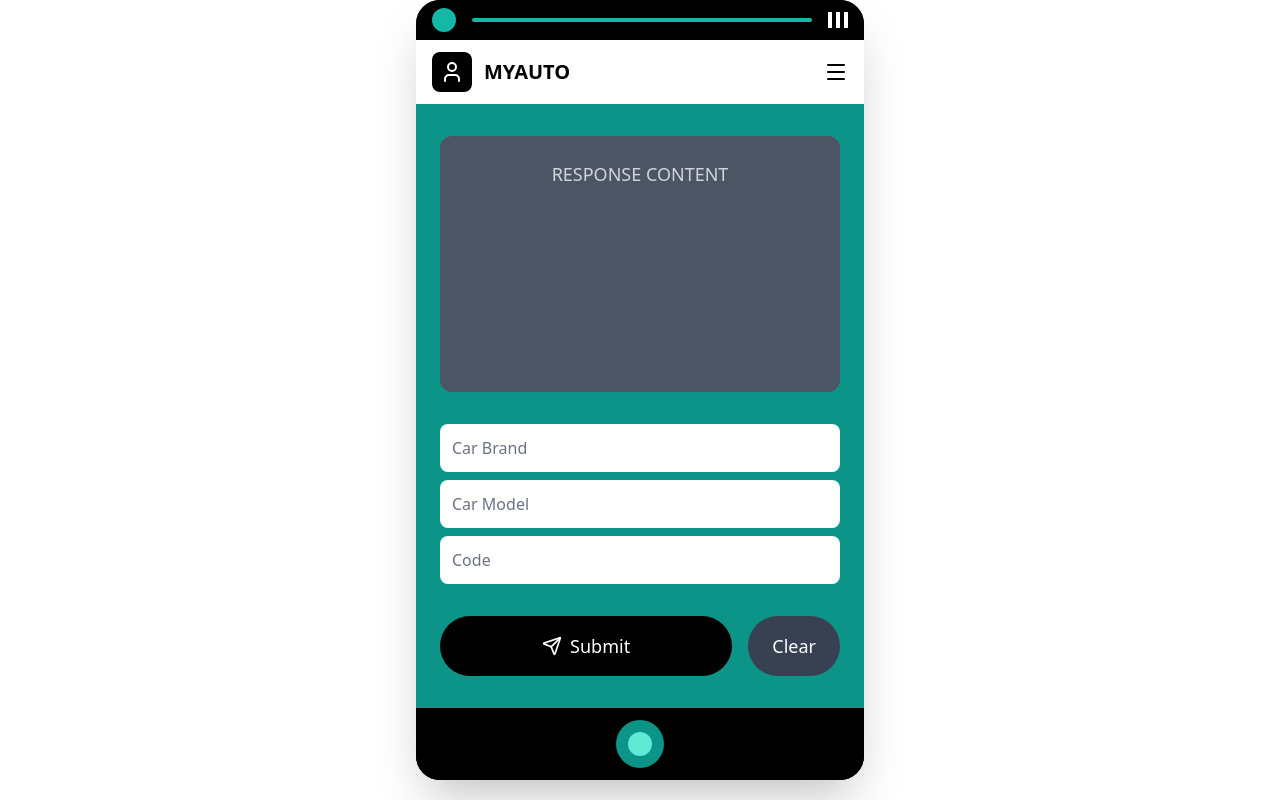
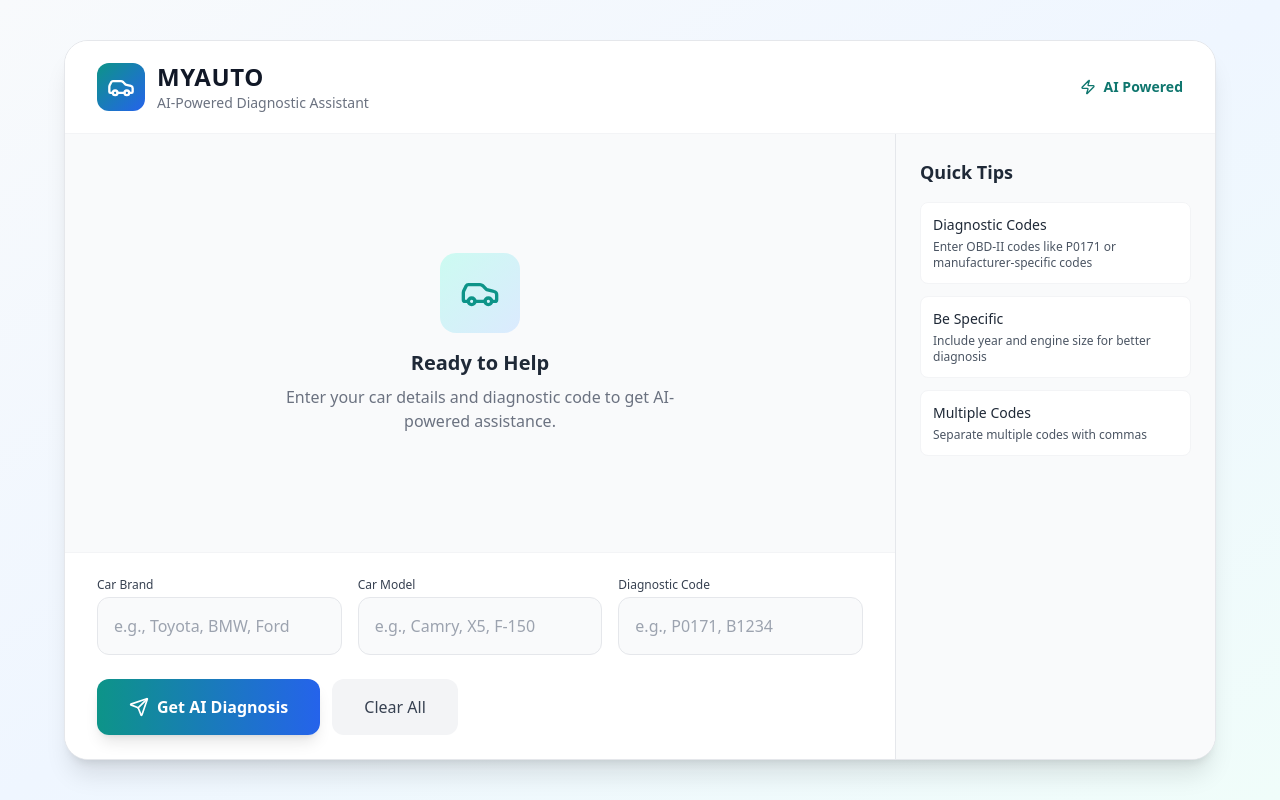
Before and after one commit to ntirushwajeanmarc/jambo_project, a React (Vite) app: page / in a window 1280 px wide. Built offline with nearby package versions, Linux system fonts and the light colour scheme.

Commit message:
Initial commit

```diff
--- a/src/App.tsx
+++ b/src/App.tsx
@@ -1,6 +1,6 @@
 import { useState } from 'react';
 import ReactMarkdown from 'react-markdown';
-import { Send, Menu, User } from 'lucide-react';
+import { Send, User, Car, Zap } from 'lucide-react';
 
 export default function MyAutoChatbot() {
   const [carBrand, setCarBrand] = useState('');
@@ -9,9 +9,9 @@ export default function MyAutoChatbot() {
   const [response, setResponse] = useState('');
   const [isLoading, setIsLoading] = useState(false);
 
+
   // Helper to unescape markdown
   function unescapeMarkdown(text: string) {
-    // Replace escaped asterisks, hashes, and newlines
     return text
       .replace(/\\n/g, '\n')
       .replace(/\\\*/g, '*')
@@ -23,33 +23,25 @@ export default function MyAutoChatbot() {
       alert('Please fill all fields');
       return;
     }
-
     setResponse('');
     setIsLoading(true);
-
     const combinedPrompt = `Car Brand: ${carBrand}, Car Model: ${carModel}, Code: ${code}`;
-
     try {
       const res = await fetch("https://863ee25a2cc2.ngrok-free.app/ai", {
         method: "POST",
         headers: { "Content-Type": "application/json" },
         body: JSON.stringify({ prompt: combinedPrompt }),
       });
-
       if (!res.body) {
         throw new Error("No response body");
       }
-
       const reader = res.body.getReader();
       const decoder = new TextDecoder("utf-8");
-
       while (true) {
         const { done, value } = await reader.read();
         if (done) break;
-
         const chunk = decoder.decode(value, { stream: true });
         const lines = chunk.split("\n\n").filter(line => line.startsWith("data: "));
-
         for (let line of lines) {
           const data = JSON.parse(line.replace("data: ", ""));
           if (data.error) {
@@ -79,95 +71,182 @@ export default function MyAutoChatbot() {
   };
 
   return (
-    <div className="max-w-md mx-auto bg-black rounded-3xl overflow-hidden shadow-2xl">
-      {/* Status Bar */}
-      <div className="bg-black px-4 py-2 flex justify-between items-center">
-        <div className="w-6 h-6 bg-teal-500 rounded-full"></div>
-        <div className="flex-1 mx-4 h-1 bg-teal-500 rounded-full"></div>
+  <div className="min-h-screen w-full bg-gradient-to-br from-slate-50 via-blue-50 to-teal-50 flex items-center justify-center">
+      <div className="w-full max-w-6xl px-2 lg:px-0" style={{height: '100vh', display: 'flex', alignItems: 'center', justifyContent: 'center'}}>
+        <div className="bg-white rounded-2xl lg:rounded-3xl shadow-xl border border-gray-200 overflow-hidden flex flex-col" style={{height: '90vh', minHeight: 600, maxHeight: '900px'}}>
+
+          {/* Navbar */}
+          <nav className="px-4 sm:px-6 lg:px-8 py-4 lg:py-5 bg-white border-b border-gray-100 flex items-center justify-between">
+            <div className="flex items-center space-x-3">
+              <div className="w-10 h-10 lg:w-12 lg:h-12 bg-gradient-to-br from-teal-600 to-blue-600 rounded-xl flex items-center justify-center">
+                <Car className="w-5 h-5 lg:w-7 lg:h-7 text-white" />
+              </div>
+              <div>
+                <h1 className="text-xl lg:text-2xl font-bold tracking-wide text-gray-900">MYAUTO</h1>
+                <p className="text-xs lg:text-sm text-gray-500 hidden sm:block">
+                  AI-Powered Diagnostic Assistant
+                </p>
+              </div>
+            </div>
+            <div className="flex items-center space-x-6">
+              <div className="hidden md:flex items-center space-x-2 text-sm text-teal-700 font-semibold">
+                <Zap className="w-4 h-4" />
+                <span>AI Powered</span>
+              </div>
+            </div>
+          </nav>
+
+          <div className="flex flex-col lg:flex-row flex-1 min-h-0">
+            {/* Main Content */}
+            <div className="flex-1 flex flex-col min-h-0">
+
+              {/* Response Area */}
+              <div className="flex-1 px-4 sm:px-6 lg:px-8 py-6 bg-gray-50 min-h-[200px] max-h-full overflow-y-auto" style={{minHeight: 0}}>
+                {response ? (
+                  <div className="space-y-4">
+                    <div className="flex items-start space-x-3">
+                      <div className="w-8 h-8 bg-teal-600 rounded-lg flex items-center justify-center flex-shrink-0 mt-1">
+                        <User className="w-4 h-4 text-white" />
+                      </div>
+                      <div className="flex-1 bg-white rounded-xl p-4 shadow-sm border border-gray-100">
+                        <div className="prose prose-sm lg:prose-base max-w-none text-gray-800">
+                          <ReactMarkdown>{response}</ReactMarkdown>
+                          {isLoading && (
+                            <span className="inline-flex items-center ml-2">
                               <div className="flex space-x-1">
-          <div className="w-1 h-4 bg-white"></div>
-          <div className="w-1 h-4 bg-white"></div>
-          <div className="w-1 h-4 bg-white"></div>
+                                <div className="w-2 h-2 bg-teal-600 rounded-full animate-pulse"></div>
+                                <div className="w-2 h-2 bg-teal-600 rounded-full animate-pulse" style={{animationDelay: '0.1s'}}></div>
+                                <div className="w-2 h-2 bg-teal-600 rounded-full animate-pulse" style={{animationDelay: '0.2s'}}></div>
+                              </div>
+                            </span>
+                          )}
+                        </div>
+                      </div>
+                    </div>
+                  </div>
+                ) : (
+                  <div className="flex flex-col items-center justify-center h-full text-center space-y-4">
+                    <div className="w-16 h-16 lg:w-20 lg:h-20 bg-gradient-to-br from-teal-100 to-blue-100 rounded-2xl flex items-center justify-center">
+                      <Car className="w-8 h-8 lg:w-10 lg:h-10 text-teal-600" />
+                    </div>
+                    <div className="space-y-2">
+                      <h3 className="text-lg lg:text-xl font-semibold text-gray-800">
+                        {isLoading ? 'Analyzing Your Vehicle...' : 'Ready to Help'}
+                      </h3>
+                      <p className="text-sm lg:text-base text-gray-500 max-w-md">
+                        {isLoading
+                          ? 'Our AI is processing your diagnostic request. Please wait...'
+                          : 'Enter your car details and diagnostic code to get AI-powered assistance.'
+                        }
+                      </p>
+                    </div>
+                    {isLoading && (
+                      <div className="flex space-x-1 mt-4">
+                        <div className="w-3 h-3 bg-teal-500 rounded-full animate-bounce"></div>
+                        <div className="w-3 h-3 bg-blue-500 rounded-full animate-bounce" style={{animationDelay: '0.1s'}}></div>
+                        <div className="w-3 h-3 bg-teal-500 rounded-full animate-bounce" style={{animationDelay: '0.2s'}}></div>
+                      </div>
+                    )}
+                  </div>
+                )}
+              </div>
+
+              {/* Input Section */}
+              <div className="px-4 sm:px-6 lg:px-8 py-4 lg:py-6 bg-white border-t border-gray-100">
+                <div className="space-y-4">
+                  {/* Input Fields */}
+                  <div className="grid grid-cols-1 sm:grid-cols-2 lg:grid-cols-3 gap-3 lg:gap-4">
+                    <div className="relative">
+                      <label className="block text-xs font-medium text-gray-700 mb-1">
+                        Car Brand
+                      </label>
+                      <input
+                        type="text"
+                        value={carBrand}
+                        onChange={e => setCarBrand(e.target.value)}
+                        placeholder="e.g., Toyota, BMW, Ford"
+                        className="w-full p-3 lg:p-4 rounded-xl bg-gray-50 border border-gray-200 text-gray-900 placeholder-gray-400 focus:outline-none focus:ring-2 focus:ring-teal-500 focus:border-transparent transition-all duration-200"
+                        onKeyPress={e => e.key === 'Enter' && handleSubmit()}
+                      />
+                    </div>
+                    <div className="relative">
+                      <label className="block text-xs font-medium text-gray-700 mb-1">
+                        Car Model
+                      </label>
+                      <input
+                        type="text"
+                        value={carModel}
+                        onChange={e => setCarModel(e.target.value)}
+                        placeholder="e.g., Camry, X5, F-150"
+                        className="w-full p-3 lg:p-4 rounded-xl bg-gray-50 border border-gray-200 text-gray-900 placeholder-gray-400 focus:outline-none focus:ring-2 focus:ring-teal-500 focus:border-transparent transition-all duration-200"
+                        onKeyPress={e => e.key === 'Enter' && handleSubmit()}
+                      />
+                    </div>
+                    <div className="relative sm:col-span-2 lg:col-span-1">
+                      <label className="block text-xs font-medium text-gray-700 mb-1">
+                        Diagnostic Code
+                      </label>
+                      <input
+                        type="text"
+                        value={code}
+                        onChange={e => setCode(e.target.value)}
+                        placeholder="e.g., P0171, B1234"
+                        className="w-full p-3 lg:p-4 rounded-xl bg-gray-50 border border-gray-200 text-gray-900 placeholder-gray-400 focus:outline-none focus:ring-2 focus:ring-teal-500 focus:border-transparent transition-all duration-200"
+                        onKeyPress={e => e.key === 'Enter' && handleSubmit()}
+                      />
                     </div>
                   </div>
 
-      {/* Header */}
-      <div className="bg-white px-4 py-3 flex items-center justify-between">
-        <div className="flex items-center space-x-3">
-          <div className="w-10 h-10 bg-black rounded-lg flex items-center justify-center">
-            <User className="w-6 h-6 text-white" />
-          </div>
-          <h1 className="text-xl font-bold text-black">MYAUTO</h1>
-        </div>
-        <Menu className="w-6 h-6 text-black" />
-      </div>
-
-      {/* Main Content */}
-      <div className="bg-teal-600 px-6 py-8 min-h-96">
-        {/* Response Area */}
-        <div className="bg-gray-600 rounded-xl p-6 mb-8 min-h-48 max-h-64 overflow-y-auto flex items-start justify-start" style={{height: '16rem'}}>
-          {response ? (
-            <div className="text-white text-sm leading-relaxed w-full">
-              <ReactMarkdown>{response}</ReactMarkdown>
-              {isLoading && (
-                <span className="inline-block w-2 h-4 bg-white ml-1 animate-pulse"></span>
-              )}
-            </div>
-          ) : (
-            <p className="text-gray-300 text-lg font-medium text-center w-full">
-              {isLoading ? 'Processing...' : 'RESPONSE CONTENT'}
-            </p>
-          )}
-        </div>
-
-        {/* Input Fields */}
-        <div className="mt-4 space-y-2">
-          <input
-            type="text"
-            value={carBrand}
-            onChange={(e) => setCarBrand(e.target.value)}
-            placeholder="Car Brand"
-            className="w-full p-3 rounded-lg bg-white text-black placeholder-gray-500 focus:outline-none focus:ring-2 focus:ring-black"
-          />
-          <input
-            type="text"
-            value={carModel}
-            onChange={(e) => setCarModel(e.target.value)}
-            placeholder="Car Model"
-            className="w-full p-3 rounded-lg bg-white text-black placeholder-gray-500 focus:outline-none focus:ring-2 focus:ring-black"
-          />
-          <input
-            type="text"
-            value={code}
-            onChange={(e) => setCode(e.target.value)}
-            placeholder="Code"
-            className="w-full p-3 rounded-lg bg-white text-black placeholder-gray-500 focus:outline-none focus:ring-2 focus:ring-black"
-          />
-        </div>
-
                   {/* Action Buttons */}
-        <div className="flex space-x-4 mt-8">
+                  <div className="flex flex-col sm:flex-row gap-3 pt-2">
                     <button
                       onClick={handleSubmit}
                       disabled={isLoading}
-            className="flex-1 bg-black text-white py-4 rounded-full text-lg font-medium flex items-center justify-center space-x-2 hover:bg-gray-800 disabled:opacity-50 disabled:cursor-not-allowed"
+                      className="flex-1 sm:flex-none sm:px-8 bg-gradient-to-r from-teal-600 to-blue-600 hover:from-teal-700 hover:to-blue-700 text-white py-3 lg:py-4 rounded-xl text-base font-semibold flex items-center justify-center gap-2 transition-all duration-200 disabled:opacity-50 disabled:cursor-not-allowed shadow-lg hover:shadow-xl transform hover:scale-[1.02] disabled:transform-none"
                     >
                       <Send className="w-5 h-5" />
-            <span>{isLoading ? 'Loading...' : 'Submit'}</span>
+                      <span>{isLoading ? 'Analyzing...' : 'Get AI Diagnosis'}</span>
                     </button>
                     <button
                       onClick={clearAll}
-            className="px-6 bg-gray-700 text-white py-4 rounded-full text-lg font-medium hover:bg-gray-600"
+                      className="flex-none px-6 lg:px-8 bg-gray-100 hover:bg-gray-200 text-gray-700 py-3 lg:py-4 rounded-xl text-base font-medium transition-all duration-200 hover:shadow-md"
                     >
-            Clear
+                      Clear All
                     </button>
                   </div>
                 </div>
+              </div>
+            </div>
 
-      {/* Bottom Navigation */}
-      <div className="bg-black px-4 py-3 flex justify-center">
-        <div className="w-12 h-12 bg-teal-600 rounded-full flex items-center justify-center">
-          <div className="w-6 h-6 bg-teal-300 rounded-full"></div>
+            {/* Sidebar - Desktop Only */}
+            <div className="hidden xl:block w-80 bg-gray-50 border-l border-gray-200 min-h-0">
+              <div className="p-6 space-y-6">
+                <div>
+                  <h3 className="text-lg font-semibold text-gray-800 mb-4">Quick Tips</h3>
+                  <div className="space-y-3">
+                    <div className="bg-white p-3 rounded-lg border border-gray-100">
+                      <h4 className="font-medium text-gray-800 text-sm">Diagnostic Codes</h4>
+                      <p className="text-xs text-gray-600 mt-1">
+                        Enter OBD-II codes like P0171 or manufacturer-specific codes
+                      </p>
+                    </div>
+                    <div className="bg-white p-3 rounded-lg border border-gray-100">
+                      <h4 className="font-medium text-gray-800 text-sm">Be Specific</h4>
+                      <p className="text-xs text-gray-600 mt-1">
+                        Include year and engine size for better diagnosis
+                      </p>
+                    </div>
+                    <div className="bg-white p-3 rounded-lg border border-gray-100">
+                      <h4 className="font-medium text-gray-800 text-sm">Multiple Codes</h4>
+                      <p className="text-xs text-gray-600 mt-1">
+                        Separate multiple codes with commas
+                      </p>
+                    </div>
+                  </div>
+                </div>
+              </div>
+            </div>
+          </div>
         </div>
       </div>
     </div>
```
Lines whose indentation alone changed are shown as unchanged.
